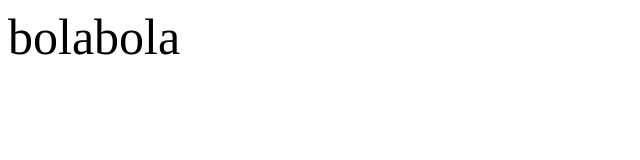
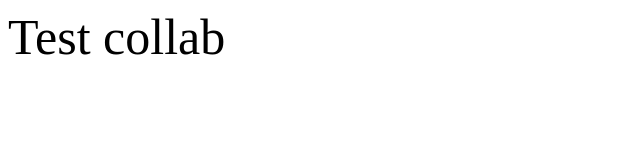
Before and after one commit to shozuu/git-collab-test, a plain HTML site: page index.html in a window 1280 px wide. Shown: the whole page, without its empty margins (0-640 px from the left). Drawn offline with Linux system fonts and the light colour scheme.

Commit message:
I made changes in the codebase.
This is to test collaboration in github.

```diff
--- a/index.html
+++ b/index.html
@@ -7,6 +7,6 @@
     <link rel="stylesheet" href="styles.css">
 </head>
 <body>
-    <div class="div">bolabola</div>
+    <div class="div">Test collab</div>
 </body>
 </html>
```
